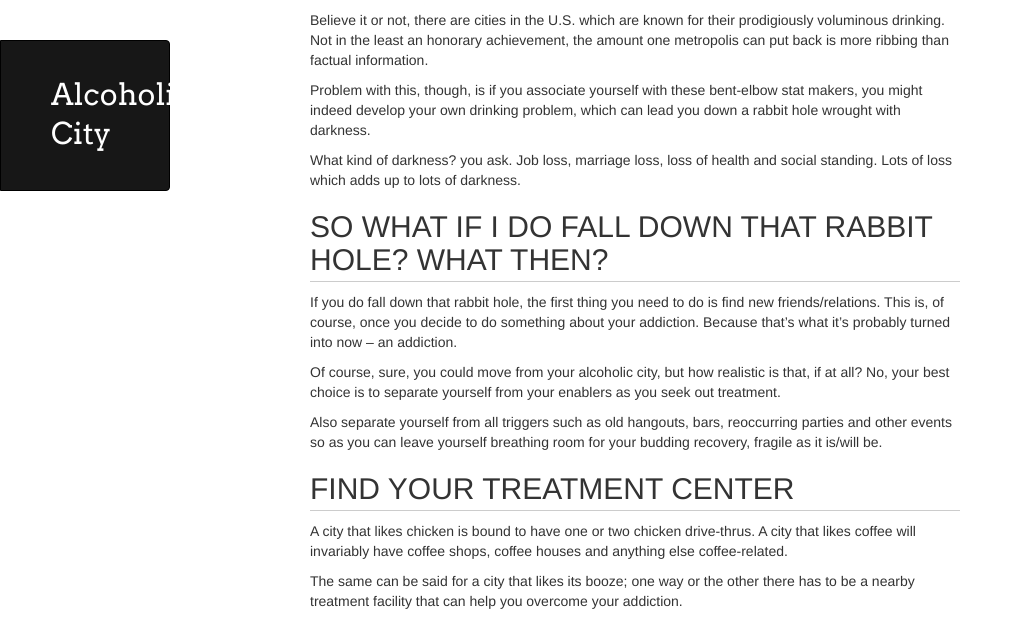
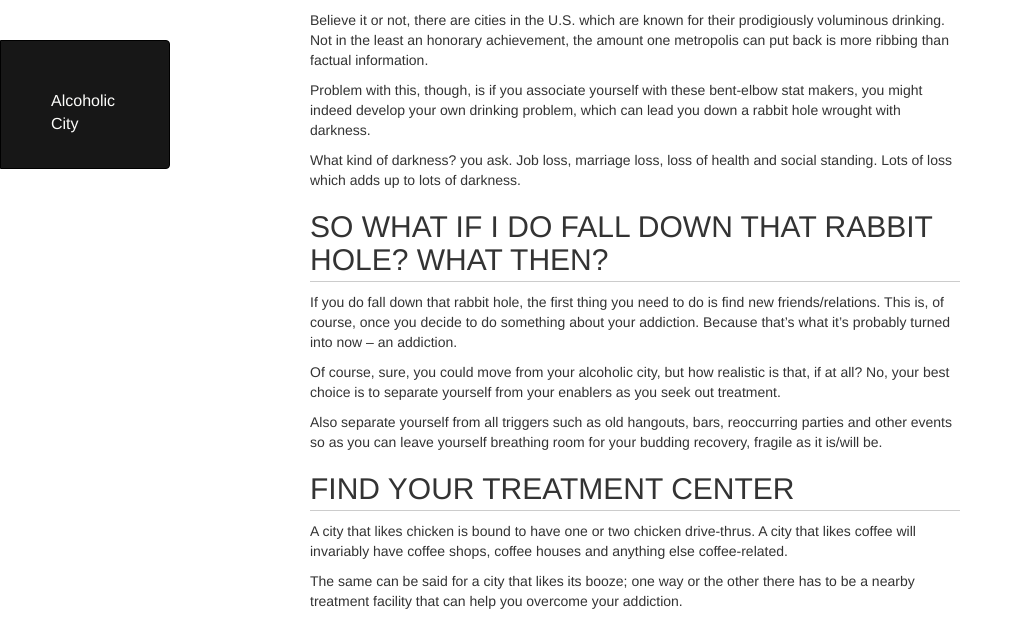
Before and after one commit to Convalo/alcoholiccity, a plain HTML site: page index.html in a window 1280 px wide. Shown: the top 618 px of the page, without its empty margins (0-1023 px from the left). Drawn offline with nearby package versions, Linux system fonts and the light colour scheme.

Commit message:
Update index.html

```diff
--- a/index.html
+++ b/index.html
@@ -16,8 +16,8 @@
   <body>
     <div class="wrapper">
       <header>
-        <h1 class="header">Alcoholic City</h1>
-        <p class="header"></p>
+        <h1 class="header"></h1>
+        <p class="header">Alcoholic City</p>
 
       </header>
       <section>
```
